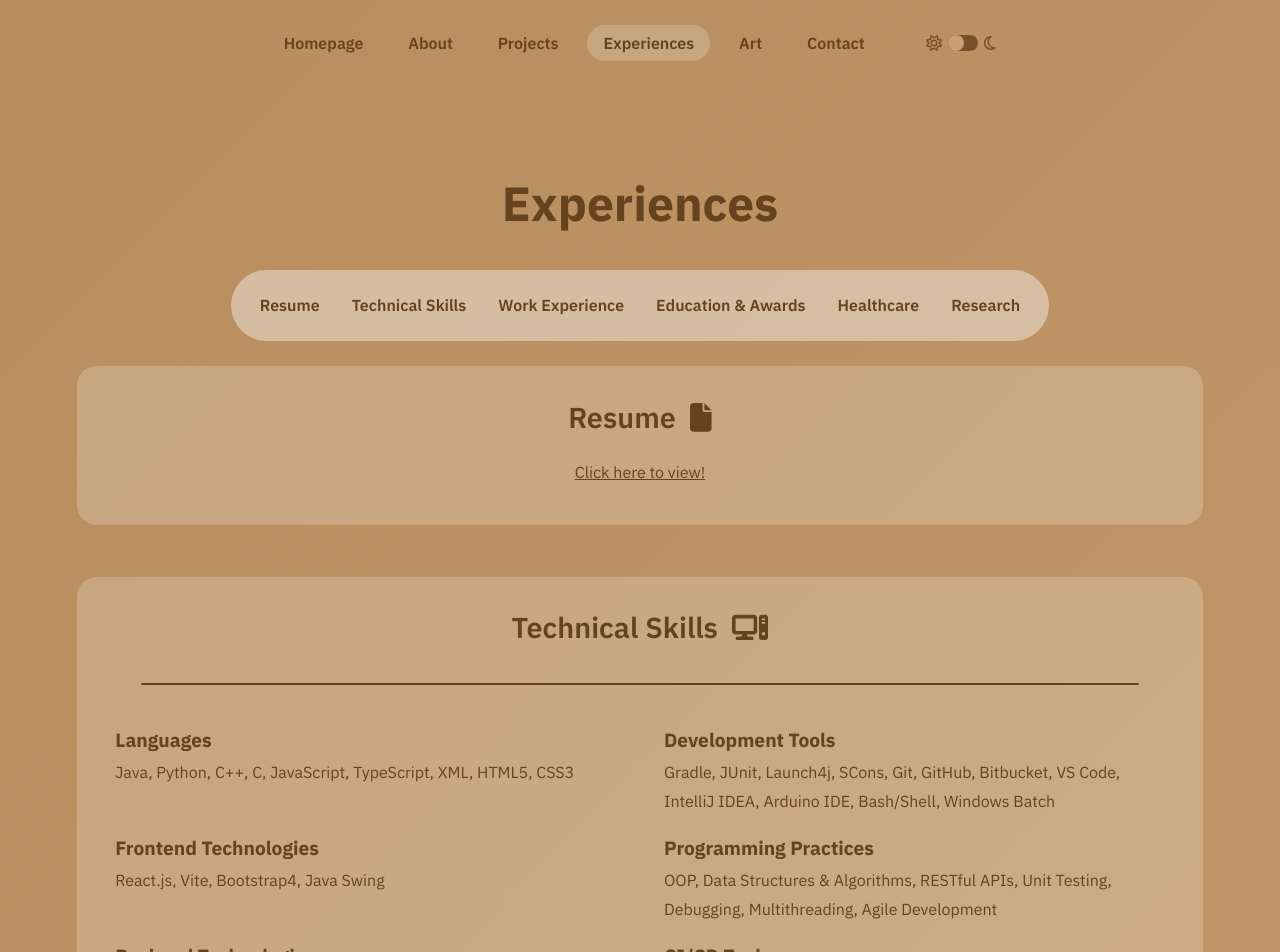
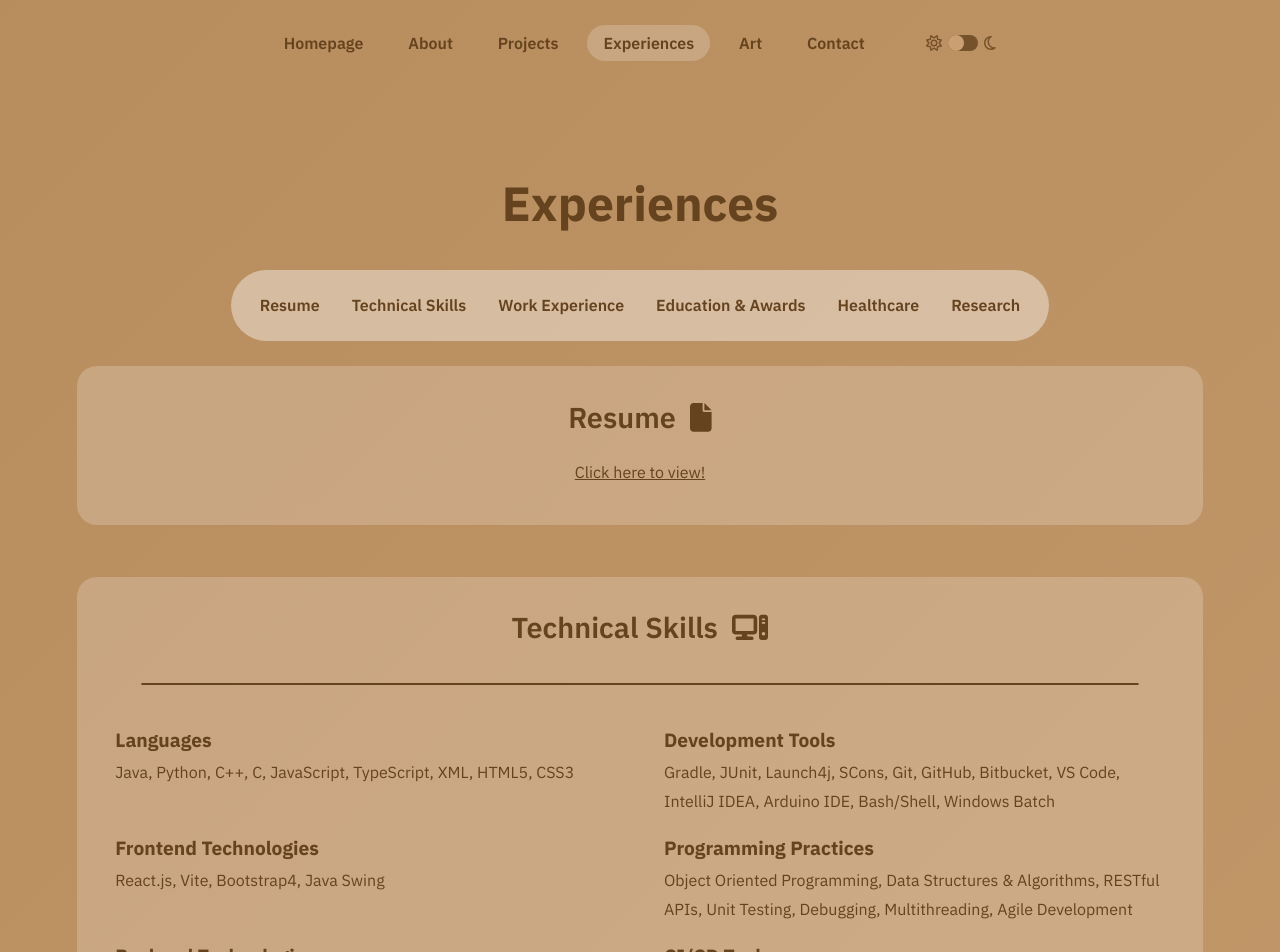
Before and after one commit to steph-xue/portfolio, a React (Vite) app: page /experiences in a window 1280 px wide. Shown: the top 952 px of the page. Built offline with nearby package versions, Linux system fonts and the light colour scheme.

Commit message:
update work experience

```diff
--- a/src/components/Experiences.jsx
+++ b/src/components/Experiences.jsx
@@ -230,7 +230,7 @@ function Experiences(props) {
                     </div>
                     <div className="skills-category skills-practices">
                         <h3 className="skills-category-title">Programming Practices</h3>
-                        <p className="skills-category-items">OOP, Data Structures & Algorithms, RESTful APIs, Unit Testing, Debugging, Multithreading, Agile Development</p>
+                        <p className="skills-category-items">Object Oriented Programming, Data Structures & Algorithms, RESTful APIs, Unit Testing, Debugging, Multithreading, Agile Development</p>
                     </div>
                     <div className="skills-category skills-design">
                         <h3 className="skills-category-title">Design & Creative Tools</h3>
```
